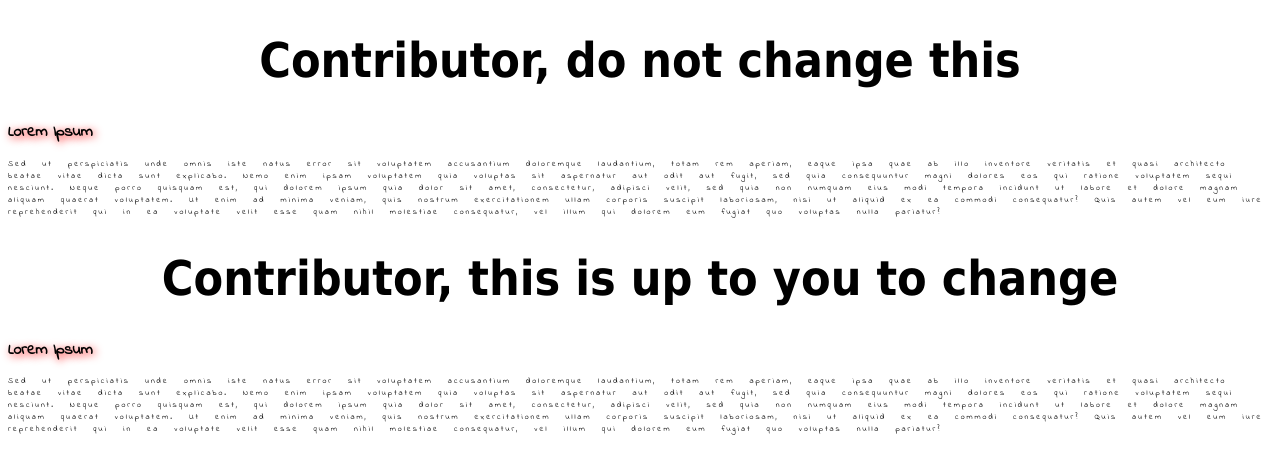
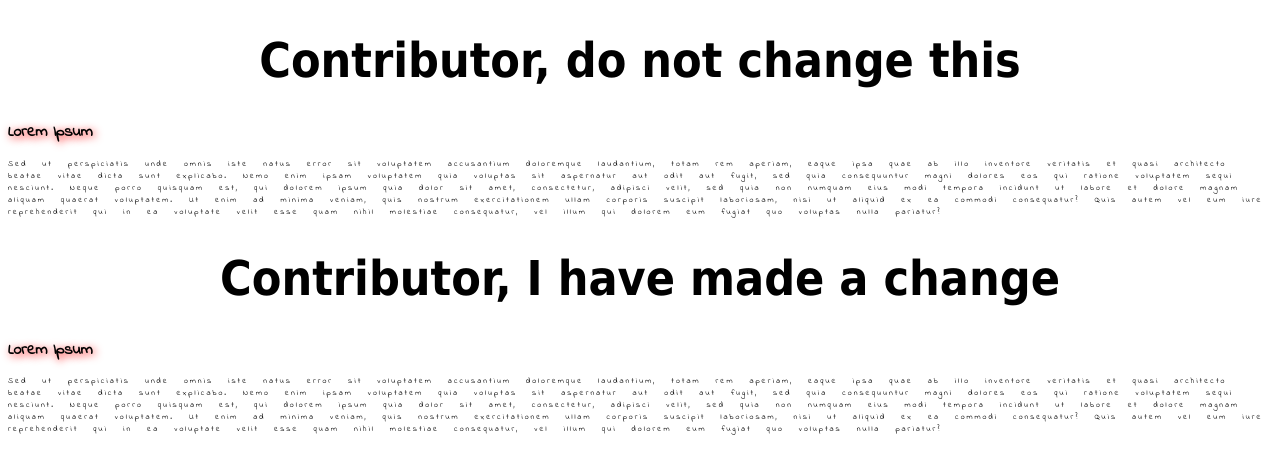
Before and after one commit to naftali-singer/git-xr, a plain HTML site: page index.html in a window 1280 px wide. Drawn offline with Linux system fonts and the light colour scheme; a script that the page names is missing.

Commit message:
first header change

```diff
--- a/index.html
+++ b/index.html
@@ -15,7 +15,7 @@
       <p>Sed ut perspiciatis unde omnis iste natus error sit voluptatem accusantium doloremque laudantium, totam rem aperiam, eaque ipsa quae ab illo inventore veritatis et quasi architecto beatae vitae dicta sunt explicabo. Nemo enim ipsam voluptatem quia voluptas sit aspernatur aut odit aut fugit, sed quia consequuntur magni dolores eos qui ratione voluptatem sequi nesciunt. Neque porro quisquam est, qui dolorem ipsum quia dolor sit amet, consectetur, adipisci velit, sed quia non numquam eius modi tempora incidunt ut labore et dolore magnam aliquam quaerat voluptatem. Ut enim ad minima veniam, quis nostrum exercitationem ullam corporis suscipit laboriosam, nisi ut aliquid ex ea commodi consequatur? Quis autem vel eum iure reprehenderit qui in ea voluptate velit esse quam nihil molestiae consequatur, vel illum qui dolorem eum fugiat quo voluptas nulla pariatur?</p>
     </div>
     <div class="student-contributor">
-      <h1>Contributor, this is up to you to change</h1>
+      <h1>Contributor, I have made a change</h1>
       <h2>Lorem Ipsum</h2>
       <p>Sed ut perspiciatis unde omnis iste natus error sit voluptatem accusantium doloremque laudantium, totam rem aperiam, eaque ipsa quae ab illo inventore veritatis et quasi architecto beatae vitae dicta sunt explicabo. Nemo enim ipsam voluptatem quia voluptas sit aspernatur aut odit aut fugit, sed quia consequuntur magni dolores eos qui ratione voluptatem sequi nesciunt. Neque porro quisquam est, qui dolorem ipsum quia dolor sit amet, consectetur, adipisci velit, sed quia non numquam eius modi tempora incidunt ut labore et dolore magnam aliquam quaerat voluptatem. Ut enim ad minima veniam, quis nostrum exercitationem ullam corporis suscipit laboriosam, nisi ut aliquid ex ea commodi consequatur? Quis autem vel eum iure reprehenderit qui in ea voluptate velit esse quam nihil molestiae consequatur, vel illum qui dolorem eum fugiat quo voluptas nulla pariatur?</p>
     </div>
```
